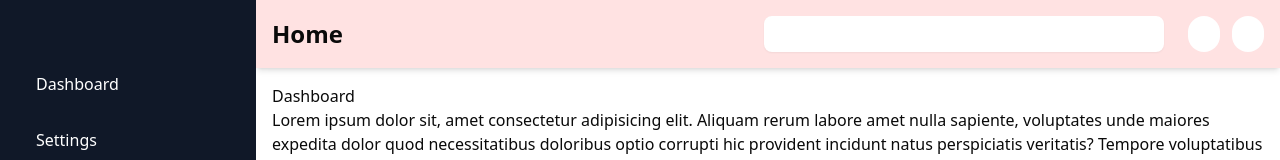
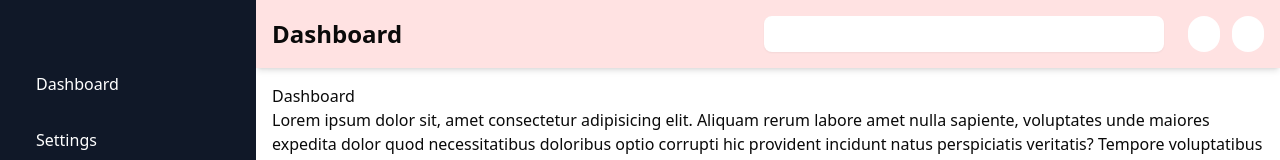
Before and after one commit to ranselorm/project-alpha, a React (Vite) app: page / in a window 1280 px wide. Shown: the top 160 px of the page. Built offline with nearby package versions, Linux system fonts and the light colour scheme; some icons are missing.

Commit message:
Make page title dynamic

```diff
--- a/src/App.tsx
+++ b/src/App.tsx
@@ -1,5 +1,5 @@
 import { useState } from "react";
-import { Routes, Route } from "react-router-dom";
+import { Routes, Route, useLocation } from "react-router-dom";
 import Dashboard from "./pages/Dashboard";
 import Settings from "./pages/Settings";
 import Navbar from "./components/Navbar";
@@ -7,16 +7,22 @@ import Sidebar from "./components/Sidebar";
 
 const App = () => {
   const [isSidebarOpen, setSidebarOpen] = useState(true);
+  const location = useLocation();
+
+  const pageTitles: { [key: string]: string } = {
+    "/": "Dashboard",
+    "/settings": "Settings",
+  };
+
+  const currentTitle = pageTitles[location.pathname] || "Page";
 
   return (
     <div className="flex h-screen">
-      {/* Sidebar - Fixed */}
       <Sidebar
         isOpen={isSidebarOpen}
         toggle={() => setSidebarOpen(!isSidebarOpen)}
       />
 
-      {/* Main Content - Must respect Sidebar width */}
       <div
         className={`flex flex-col h-screen overflow-hidden transition-all ${
           isSidebarOpen ? "lg:ml-64" : "lg:ml-20"
@@ -24,7 +30,10 @@ const App = () => {
       >
         {/* Navbar - Inside the main content only */}
         <div className="bg-white z-10">
-          <Navbar toggleSidebar={() => setSidebarOpen(!isSidebarOpen)} />
+          <Navbar
+            toggleSidebar={() => setSidebarOpen(!isSidebarOpen)}
+            title={currentTitle}
+          />
         </div>
 
         {/* Content - Only this section should scroll */}
--- a/src/components/Navbar.tsx
+++ b/src/components/Navbar.tsx
@@ -1,12 +1,12 @@
 import { Icon } from "@iconify/react";
-import { Button } from "./ui/button";
 import { Input } from "./ui/input";
 
 type NavbarProps = {
   toggleSidebar: () => void;
+  title: string;
 };
 
-const Navbar = ({ toggleSidebar }: NavbarProps) => {
+const Navbar = ({ toggleSidebar, title }: NavbarProps) => {
   return (
     <nav className="bg-red-100 shadow-md p-4 flex items-center">
       {/* Only show menu button on smaller screens */}
@@ -21,7 +21,7 @@ const Navbar = ({ toggleSidebar }: NavbarProps) => {
           <span className="text-sm">Welcome,</span>
           <p className="font-semibold">Randy Selorm</p>
         </div> */}
-        <h3 className="font-bold text-2xl">Home</h3>
+        <h3 className="font-bold text-2xl">{title}</h3>
         <div className="flex gap-x-6">
           <div className="w-[400px]">
             <Input className="bg-white border-none outline-none focus:ring-none" />
```
